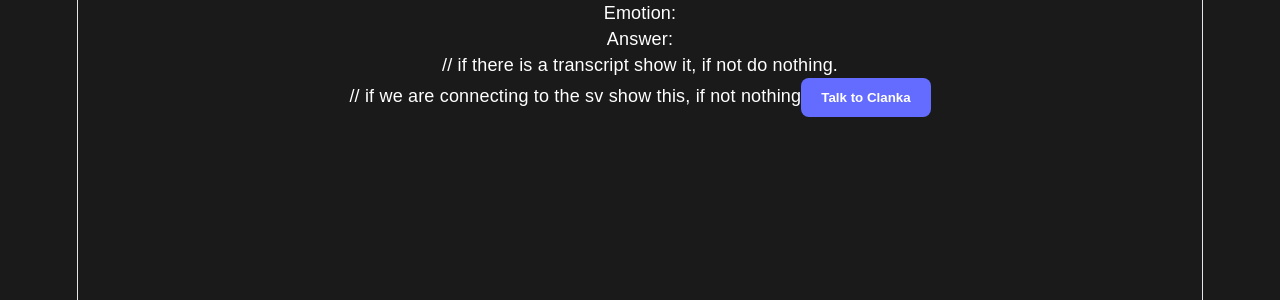
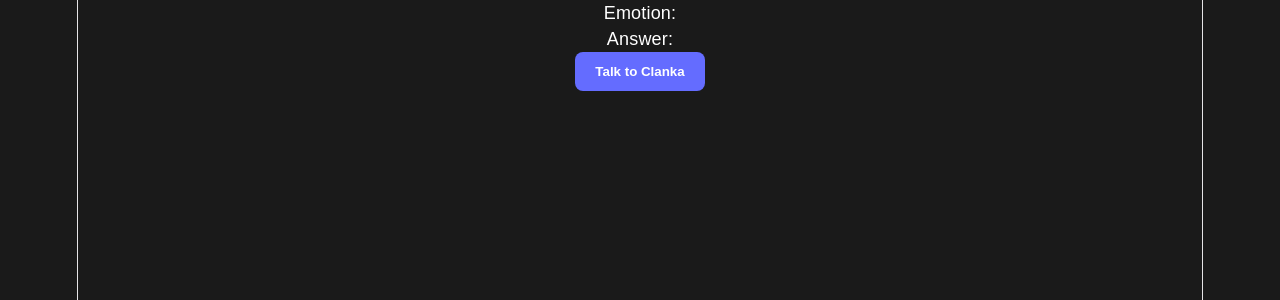
Before and after one commit to daniel-c-silva/Clanka, a React app in the folder frontend/: page / in a window 1280 px wide. Shown: the top 300 px of the page. Built offline with nearby package versions, Linux system fonts and the light colour scheme; the HTML template or start-up script is replaced by a standard one.

Commit message:
Update comments in App.jsx for clarity

```diff
--- a/frontend/src/App.jsx
+++ b/frontend/src/App.jsx
@@ -170,8 +170,8 @@ return (
         </div>
 
         <div className='input-section'>
-            <p className='transcript'>{transcript ? `You said: ${transcript}` : ''}</p> // if there is a transcript show it, if not do nothing.
-            <p className='status'>{isConnecting ? 'Connecting to the server...': ''}</p> // if we are connecting to the sv show this, if not nothing
+            <p className='transcript'>{transcript ? `You said: ${transcript}` : ''}</p> { /* if there is a transcript show it, if not do nothing. */}
+            <p className='status'>{isConnecting ? 'Connecting to the server...': ''}</p> { /* if we are connecting to the sv show this, if not nothing */ }
             <button className='talk-button' onClick={startListening} disabled={isListening}>
                 {isListening ? 'Listening...' : 'Talk to Clanka'}
             </button>
```
